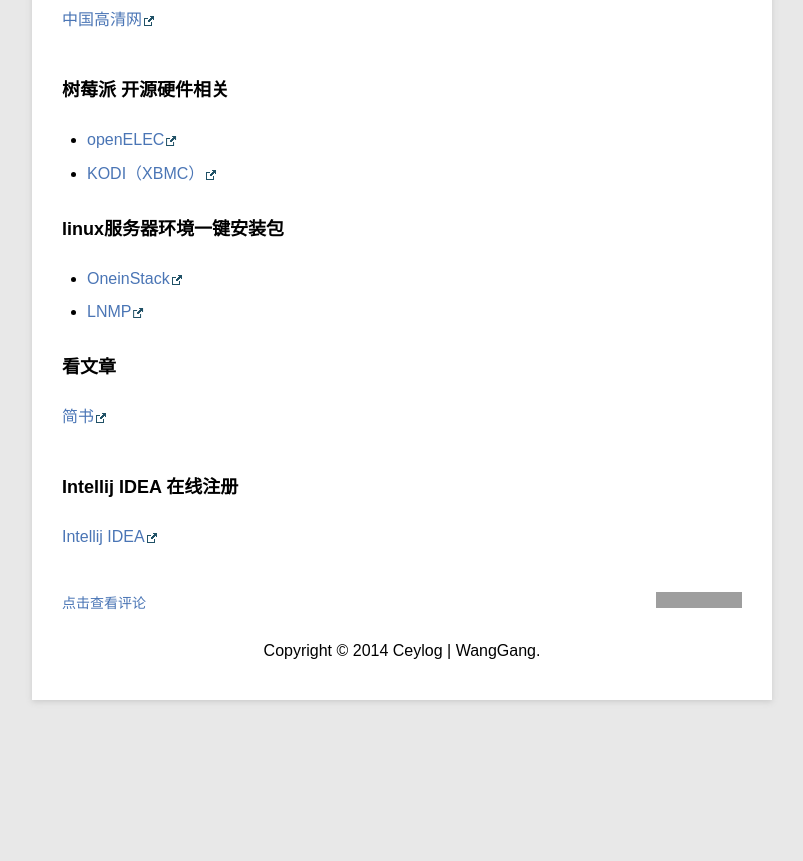
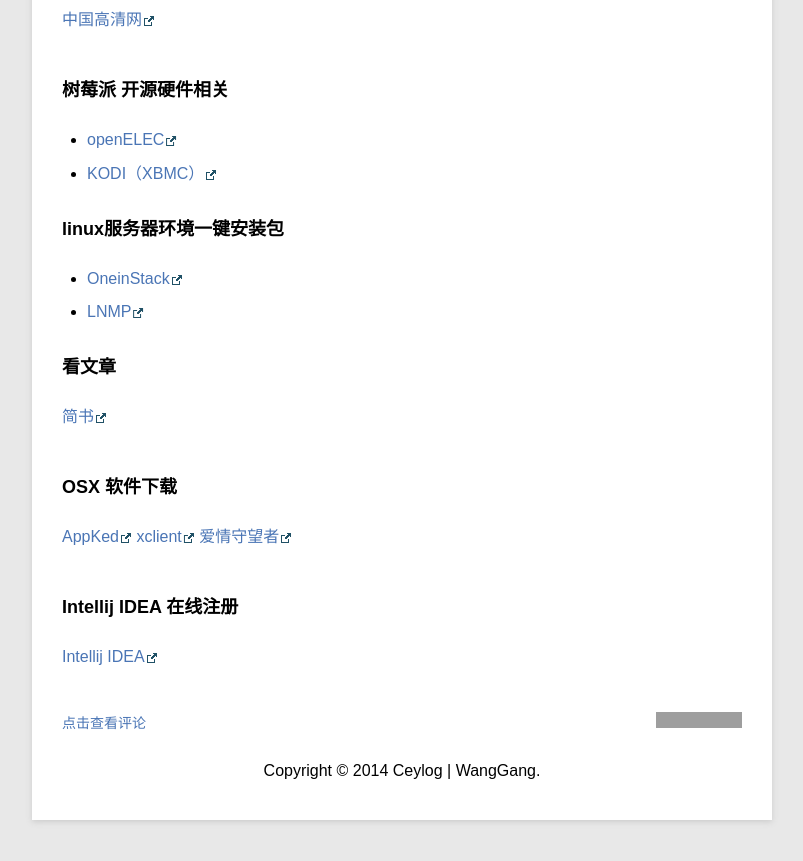
Before and after one commit to ceylog/ceylog.github.io, a Jekyll site: the page built from _posts/blog/2014-03-21-mark-and-memo.md, in a window 1280 px wide and 900 px high, scrolled down 2429 px. Shown: the top 861 px of the window, without its empty margins (78-881 px from the left). Built offline with Jekyll 4.4.1, drawn with Linux system fonts in a browser that asks for light colours; Markdown is read by kramdown in place of the engine named in the settings; before the commit the page ends 3209 px from its top, so only the background shows below that; grey boxes are pictures that could not be loaded.

Commit message:
Update 2014-03-21-mark-and-memo.md

```diff
--- a/_posts/blog/2014-03-21-mark-and-memo.md
+++ b/_posts/blog/2014-03-21-mark-and-memo.md
@@ -50,6 +50,11 @@
 ### 看文章
 [简书][3]
 
+### OSX 软件下载
+[AppKed](https://www.macbed.com/)
+[xclient](http://xclient.info/)
+[爱情守望者](http://www.waitsun.com)
+
 
 ### Intellij IDEA 在线注册
 [Intellij IDEA](http://idea.lanyus.com/)
```
